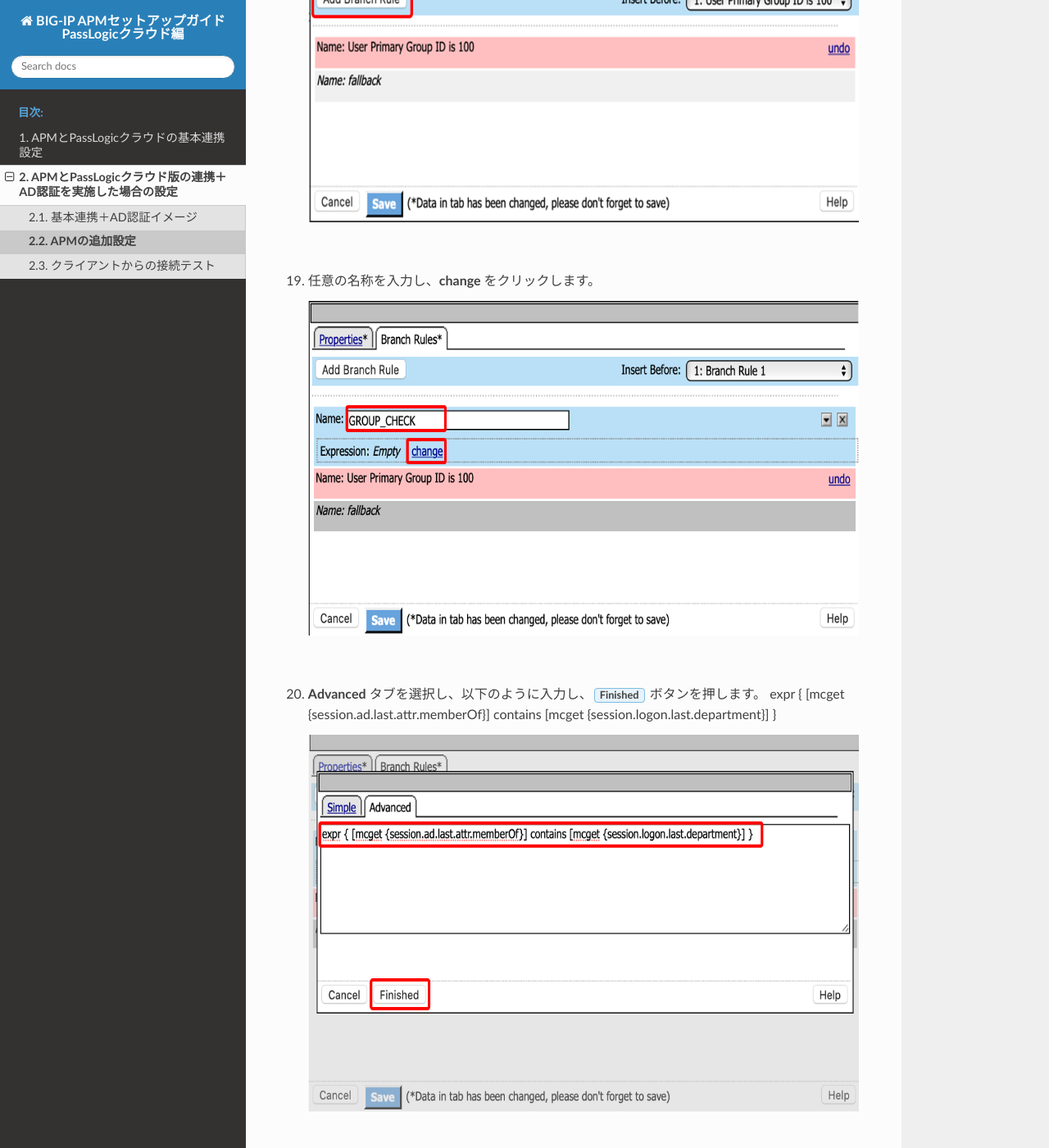
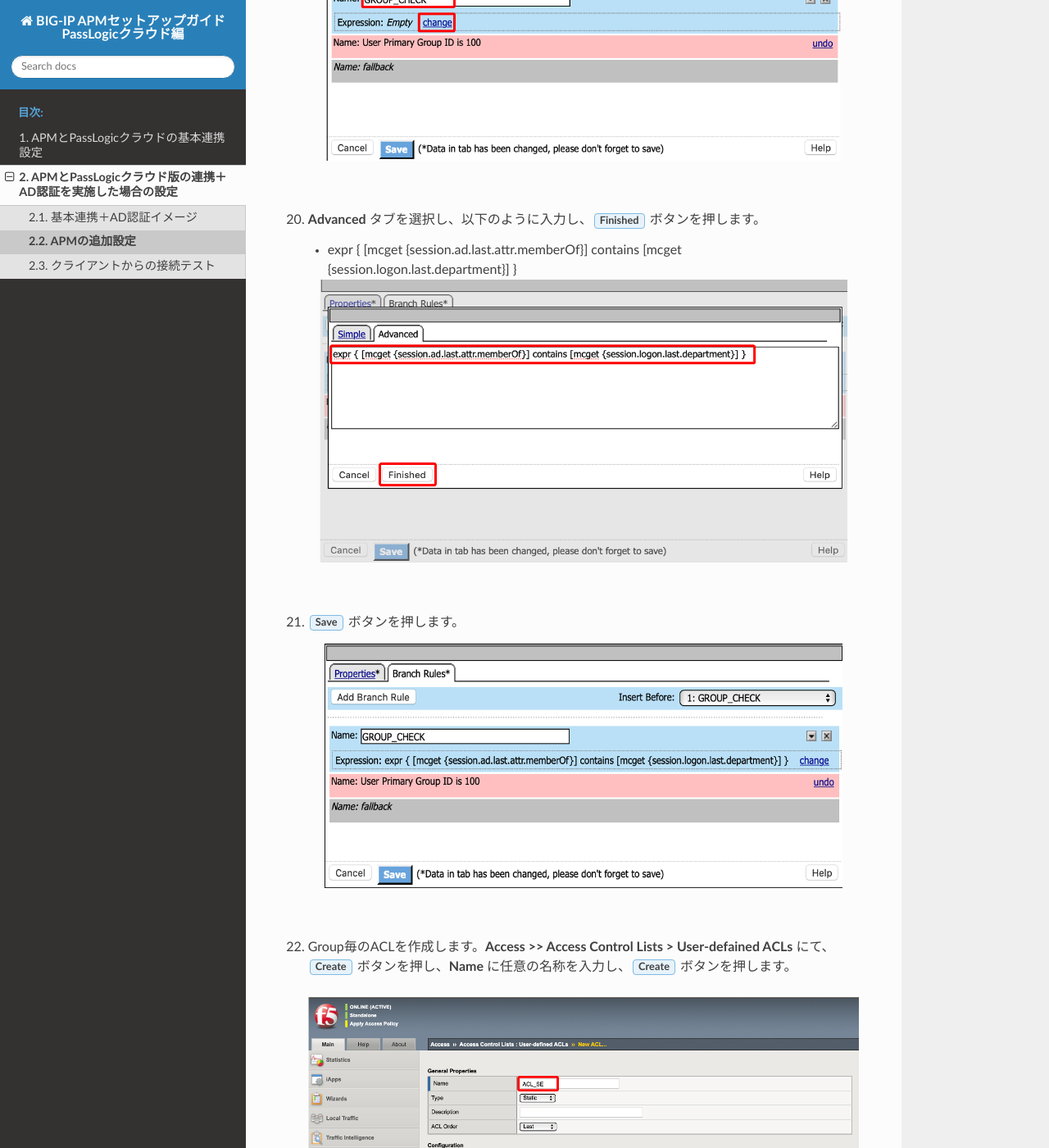
Before and after one commit to BeF5/f5j-apm-passlogiccloud, a Sphinx documentation site: the page built from docs/content2/module02/module02.rst, in a window 1280 px wide and 1400 px high, scrolled down 8268 px. Shown: the whole window at 82% size. Built offline with Sphinx 7.4.7 and the Read the Docs theme 2.0.0, drawn with Linux system fonts in a browser that asks for light colours; some of the changed text lies outside the part shown.

Commit message:
no message

```diff
--- a/docs/content2/module02/module02.rst
+++ b/docs/content2/module02/module02.rst
@@ -18,8 +18,9 @@
    .. image:: images/mod2-4.png
    |
 #. 左右それぞれに以下のように入力し、:guilabel:`Finished` ボタンを押します。
-   |  左： **session.logon.last.department**
-   |  右： **mcget -decode {session.radius.last.attr.<Attribute名>}**
+
+   - 左： **session.logon.last.department**
+   - 右： **mcget -decode {session.radius.last.attr.<Attribute名>}**
 
    .. image:: images/mod2-5.png
    |
@@ -62,44 +63,45 @@
 #. **AD Query** を選択し、:guilabel:`Add Item` を押します。
 
    .. image:: images/mod2-15.png
-      :scale: 80%
+      :scale: 60%
       :align: center
    |
 #. **Type** にて設定済みのAD Serverの設定を選択します。
 
    .. image:: images/mod2-16.png
-      :scale: 80%
+      :scale: 60%
       :align: center
    |
 #. **Branch Rules** タブを選択し、デフォルト設定を削除します。
 
    .. image:: images/mod2-17.png
-      :scale: 80%
+      :scale: 60%
       :align: center
    |
 #. **Add Branch Rule** をクリックします。
 
    .. image:: images/mod2-18.png
-      :scale: 80%
+      :scale: 60%
       :align: center
    |
 #. 任意の名称を入力し、**change** をクリックします。
 
    .. image:: images/mod2-19.png
-      :scale: 80%
+      :scale: 60%
       :align: center
    |
 #. **Advanced** タブを選択し、以下のように入力し、:guilabel:`Finished` ボタンを押します。
-   expr { [mcget {session.ad.last.attr.memberOf}] contains [mcget {session.logon.last.department}] }
+
+   - expr { [mcget {session.ad.last.attr.memberOf}] contains [mcget {session.logon.last.department}] }
 
    .. image:: images/mod2-20.png
-      :scale: 80%
+      :scale: 60%
       :align: center
    |
 #. :guilabel:`Save` ボタンを押します。
 
    .. image:: images/mod2-21.png
-      :scale: 80%
+      :scale: 60%
       :align: center
    |
 #. Group毎のACLを作成します。**Access >> Access Control Lists > User-defained ACLs** にて、:guilabel:`Create` ボタンを押し、**Name** に任意の名称を入力し、:guilabel:`Create` ボタンを押します。
```
Also changed, not shown: docs/content2/module03/module03.rst (+5 -5 lines).
